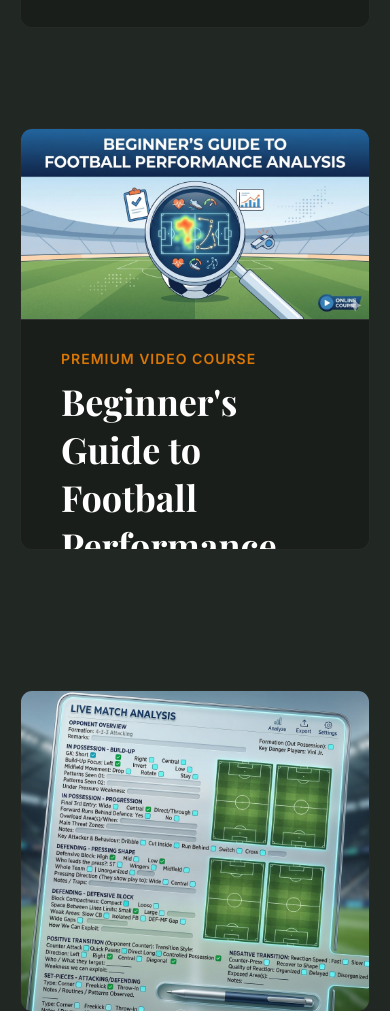
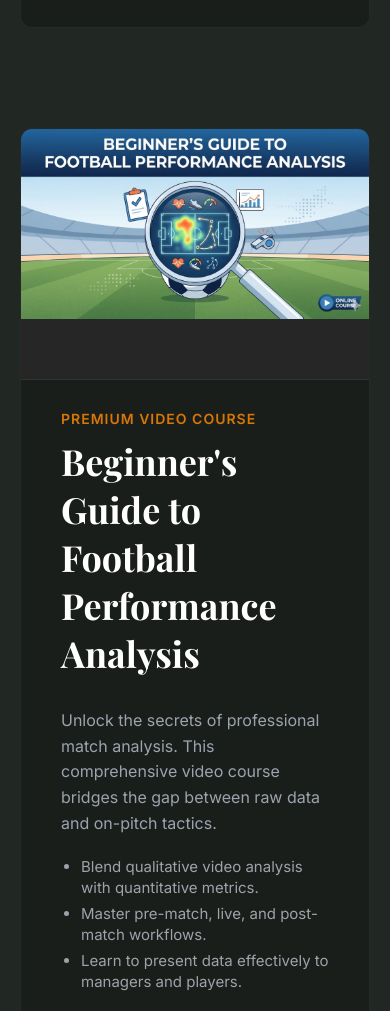
Before and after one commit to Chopra203/portfolio, a website: page smartpitch-suite.html in a window 390 px wide. Shown: the part 3248-4259 px from the top of the page. Drawn offline with nearby package versions, Linux system fonts and the light colour scheme.

Commit message:
Fix mobile responsiveness for template cards

```diff
--- a/smartpitch-suite.html
+++ b/smartpitch-suite.html
@@ -166,6 +166,7 @@
     @media (max-width: 900px) {
         .template-card {
             flex-direction: column;
+            max-height: none !important;
         }
     }
 
@@ -176,7 +177,12 @@
         border-right: 1px solid #333;
     }
     @media (max-width: 900px) {
-        .template-image { max-width: 100%; border-right: none; border-bottom: 1px solid #333; }
+        .template-image {
+            max-width: 100%;
+            border-right: none;
+            border-bottom: 1px solid #333;
+            min-height: 250px;
+        }
     }
 
     .template-image img {
```
